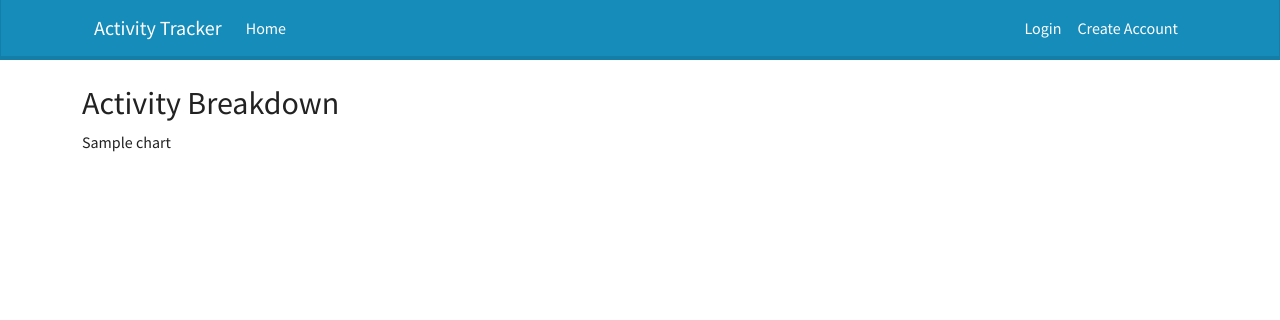
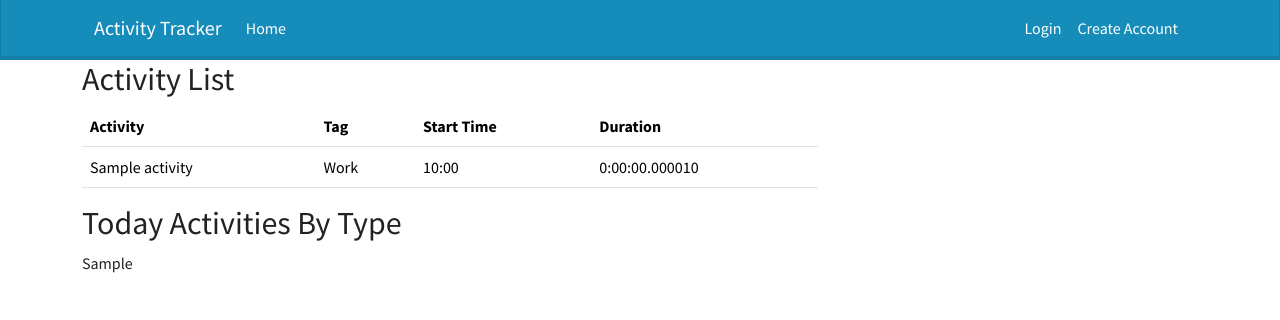
Before and after one commit to Wymagin/Activity_tracker, a Django app: template activity_tracker/templates/activity_tracker/dashboard_week.html in a window 1280 px wide. Shown: the top 320 px of the page. Run offline with Django 5.2, Linux system fonts and the light colour scheme; tables that the repository leaves empty hold one stand-in row (values such as "Sample post"); the template is opened without the code that fills it: values that come from a table or form of the project are taken from there, most other values are stand-ins (such as "Sample title", 1, 10 or a date in 2020); some libraries are stand-ins or nearby versions.

Commit message:
Added day/week/month pie charts

```diff
--- a/activity_tracker/templates/activity_tracker/base.html
+++ b/activity_tracker/templates/activity_tracker/base.html
@@ -10,7 +10,7 @@
 <body>
     <nav class="navbar navbar-expand-lg bg-primary" data-bs-theme="dark">
         <div class="container px-4">
-          <a class="navbar-brand" href="#">Activity Tracker</a>
+          <a class="navbar-brand" href="/home">Activity Tracker</a>
           <button class="navbar-toggler" type="button" data-bs-toggle="collapse" data-bs-target="#navbarColor01" aria-controls="navbarColor01" aria-expanded="false" aria-label="Toggle navigation">
             <span class="navbar-toggler-icon"></span>
           </button>
--- a/activity_tracker/templates/activity_tracker/dashboard_week.html
+++ b/activity_tracker/templates/activity_tracker/dashboard_week.html
@@ -1,14 +1,43 @@
 {% extends 'activity_tracker/base.html' %}
+{% load crispy_forms_tags %}
 {% block content %}
 
 
-<div class="container mt-4">
-    <h2>Activity Breakdown</h2>
-    <div id="chart-container">
-        {{ chart|safe }}
+
+<div class="container dashboard">
+    <div class="row">
+        <div class="col-md-8">
+        <h2>Activity List</h2>
+        <table class="table">
+            <thead>
+            <tr>
+                <th>Activity</th>
+                <th>Tag</th>
+                <th>Start Time</th>
+                <th>Duration</th>
+            </tr>
+            </thead>
+            <tbody>
+            {% for activity in today_activities %}
+            <tr>
+                <td>{{ activity.name }}</td>
+                <td>{{ activity.get_activity_type_display }}</td>
+                <td>{{ activity.start_time|time:"H:i" }}</td>
+                <td>{{ activity.duration }}</td>
+            </tr>
+            {% endfor %}
+            </tbody>
+        </table>
+        </div>
     </div>
+    <div class="row">
+        <div class="col-12">
+          <h2>Today Activities By Type</h2>
+          {{ week_activities_by_type_chart|safe }}
+        </div>
+      </div>
+
 </div>
 
 
-
 {% endblock %}
```
Also changed, not shown: activity_tracker/templates/activity_tracker/dashboard_day.html (+9 -0 lines), activity_tracker/templates/activity_tracker/dashboard_month.html (+34 -5 lines), activity_tracker/utils.py (+53 -20 lines), activity_tracker/views.py (+26 -16 lines), 1 other file.
